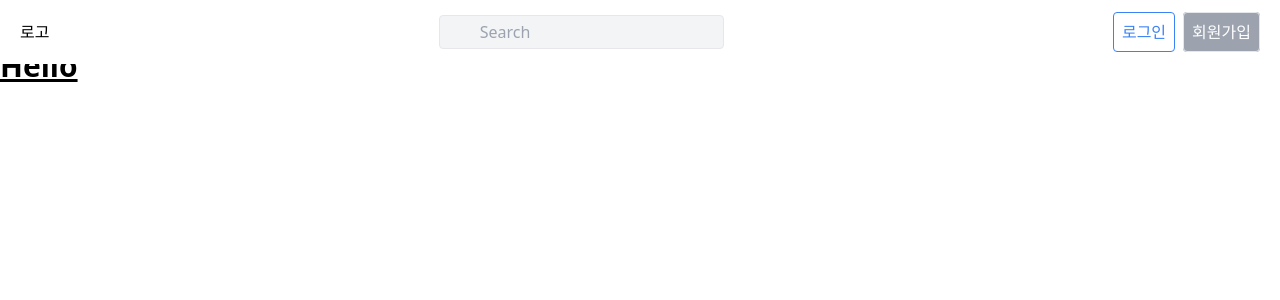
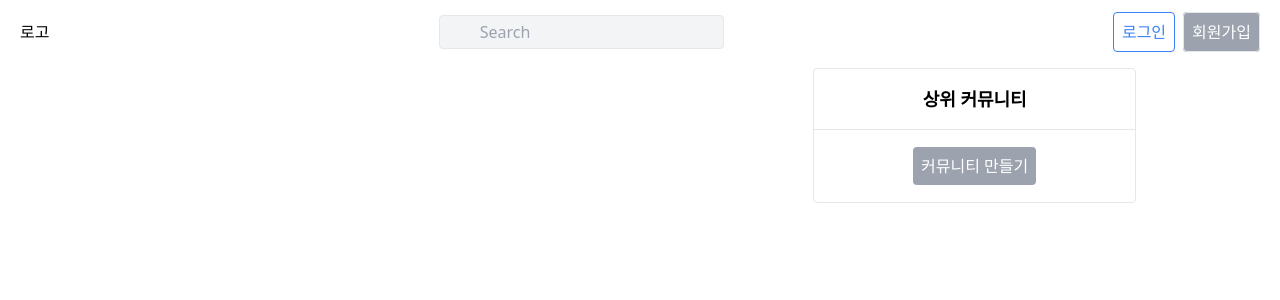
Before and after one commit to cskim9410/reddit-clone-app, a Next.js app in the folder client/: page / in a window 1280 px wide. Shown: the top 300 px of the page. Built offline with nearby package versions, Linux system fonts and the light colour scheme; no server answers.

Commit message:
Update: 메인페이지 ( 커뮤니티 리스트 ) 구현 중

```diff
--- a/client/src/pages/_app.tsx
+++ b/client/src/pages/_app.tsx
@@ -10,7 +10,8 @@
   axios.defaults.withCredentials = true;
 
   const { pathname } = useRouter();
-  const authRoutes = ["/register", "login"];
+  const authRoutes = ["/register", "/login"];
+  console.log(pathname);
   const authRoute = authRoutes.includes(pathname);
 
   return (
--- a/client/src/pages/index.tsx
+++ b/client/src/pages/index.tsx
@@ -1,10 +1,27 @@
 import styles from "../styles/Home.module.css";
+import Link from "next/link";
 
 const Home = () => {
   return (
-    <>
-      <h1 className="text-3xl font-bold underline">Hello</h1>
-    </>
+    <div className="flex max-w-5xl px-4 mt-5 mx-auto">
+      <div className="w-full md:mr-3 md:w-8/12"></div>
+      <div className="hidden w-4/12 ml-3 md:block">
+        <div className="border rounded bg-white">
+          <div className="p-4 border-b">
+            <p className="text-center text-lg font-semibold">상위 커뮤니티</p>
+          </div>
+          <div></div>
+          <div className="w-full py-6 text-center">
+            <Link
+              href="/subs/create"
+              className="w-full p-2 text-center bg-gray-400 text-white rounded"
+            >
+              커뮤니티 만들기
+            </Link>
+          </div>
+        </div>
+      </div>
+    </div>
   );
 };
 
```
